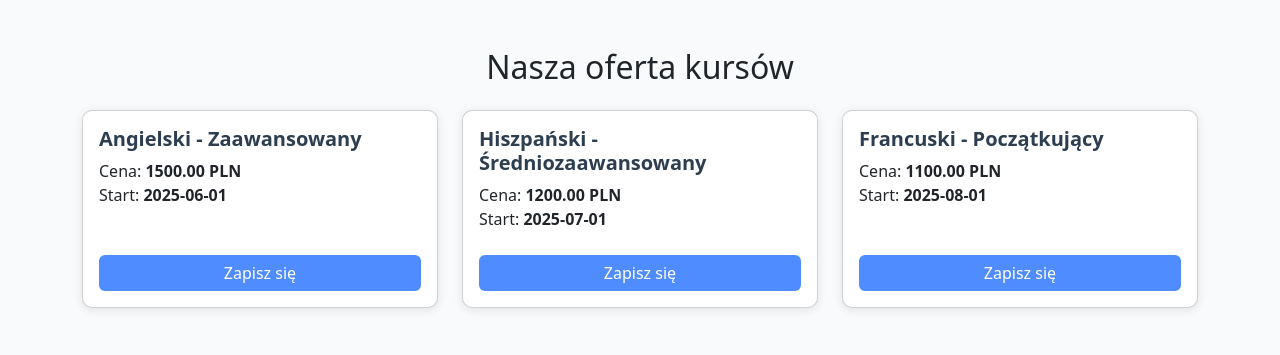
After one commit to M3T1X1/language_courses, a Laravel app: page /oferta in a window 1280 px wide. The commit adds this page. Shown: the top 355 px of the page. Run offline with Laravel 12, Linux system fonts and the light colour scheme; data comes from the database, SQL or seed files in the repository; parts of the project's set-up code (start-up, migrations or seed data) failed here and were passed over.

Commit message:
dodano przycisk z oferta wszystkich kursow, routing, widok oferty

```diff
--- /dev/null
+++ b/app/Http/Controllers/PublicCourseController.php
@@ -0,0 +1,14 @@
+<?php
+namespace App\Http\Controllers;
+
+use App\Models\Course;
+use Illuminate\Http\Request;
+
+class PublicCourseController extends Controller
+{
+    public function index()
+    {
+        $courses = Course::all();
+        return view('oferta', ['courses' => $courses]);
+    }
+}
--- a/app/Models/Kurs.php
+++ b/app/Models/Course.php
@@ -3,7 +3,7 @@ namespace App\Models;
 
 use Illuminate\Database\Eloquent\Model;
 
-class Kurs extends Model
+class Course extends Model
 {
     protected $table = 'kursy';
     protected $primaryKey = 'id_kursu';
--- a/resources/views/home.blade.php
+++ b/resources/views/home.blade.php
@@ -84,6 +84,9 @@
       </div>
     </div>
   </div>
+  <div class="text-center mb-5">
+  <a href="{{ route('oferta') }}" class="btn btn-primary">Zobacz wszystkie kursy</a>
+  </div>
   <div class="container mb-5">
     <h2 class="mb-4">Nasi instruktorzy</h2>
     <div class="row text-center">
--- /dev/null
+++ b/resources/views/oferta.blade.php
@@ -0,0 +1,58 @@
+<!DOCTYPE html>
+<html lang="pl">
+<head>
+  <meta charset="UTF-8" />
+  <meta name="viewport" content="width=device-width, initial-scale=1" />
+  <title>Nasza oferta kursów</title>
+  <link href="https://cdn.jsdelivr.net/npm/bootstrap@5.3.0/dist/css/bootstrap.min.css" rel="stylesheet" />
+  <style>
+    body {
+      background: #f8fafc;
+    }
+    .card {
+      box-shadow: 0 2px 10px rgba(0,0,0,0.1);
+      border-radius: 10px;
+      transition: transform 0.3s;
+    }
+    .card:hover {
+      transform: translateY(-5px);
+    }
+    .card-title {
+      font-weight: 600;
+      color: #2c3e50;
+    }
+    .btn-primary {
+      background: #4f8cff;
+      border: none;
+    }
+    .btn-primary:hover {
+      background: #3b6ecc;
+    }
+  </style>
+</head>
+<body>
+  <div class="container py-5">
+    <h2 class="mb-4 text-center">Nasza oferta kursów</h2>
+    <div class="row g-4">
+      @foreach ($courses as $course)
+        <div class="col-md-4">
+          <div class="card h-100">
+            {{-- Tutaj możesz dodać obrazek kursu, jeśli masz --}}
+            {{-- <img src="{{ $course->image_url ?? 'https://via.placeholder.com/400x200' }}" class="card-img-top" alt="{{ $course->jezyk }}"> --}}
+            <div class="card-body d-flex flex-column">
+              <h5 class="card-title">{{ $course->jezyk }} - {{ $course->poziom }}</h5>
+              <p class="card-text mb-4">
+                Cena: <strong>{{ $course->cena }} PLN</strong><br>
+                Start: <strong>{{ \Carbon\Carbon::parse($course->data_rozpoczecia)->format('Y-m-d') }}</strong>
+              </p>
+              <a href="{{ route('rezerwacja', ['course' => $course->jezyk . ' - ' . $course->poziom]) }}" class="btn btn-primary mt-auto">Zapisz się</a>
+            </div>
+          </div>
+        </div>
+      @endforeach
+    </div>
+  </div>
+
+  <script src="https://cdn.jsdelivr.net/npm/bootstrap@5.3.0/dist/js/bootstrap.bundle.min.js"></script>
+</body>
+</html>
--- a/routes/web.php
+++ b/routes/web.php
@@ -10,6 +10,7 @@ use App\Http\Controllers\ZnizkaController;
 use App\Http\Controllers\KlientController;
 use App\Http\Controllers\DashboardController;
 use App\Http\Controllers\CourseController;
+use App\Http\Controllers\PublicCourseController;
 
 
 
@@ -24,8 +25,12 @@ Route::resource('znizki', ZnizkaController::class);
 Route::get('/klienci', [KlientController::class, 'index'])->name('klienci.index');
 Route::resource('klienci', KlientController::class);
 
+// Trasy dla panelu admina
 Route::get('/courses', [CourseController::class, 'index'])->name('courses.index');
 Route::get('/courses/{id}', [CourseController::class, 'show'])->name('courses.show');
+
+// Trasa dla publicznego widoku kursów (oferta)
+Route::get('/oferta', [PublicCourseController::class, 'index'])->name('oferta');
 
 Route::get('/rezerwacja', function (Request $request) {
     $courseName = $request->query('course');
```
Also changed, not shown: database/seeders/KursyTableSeeder.php (+14 -3 lines).
